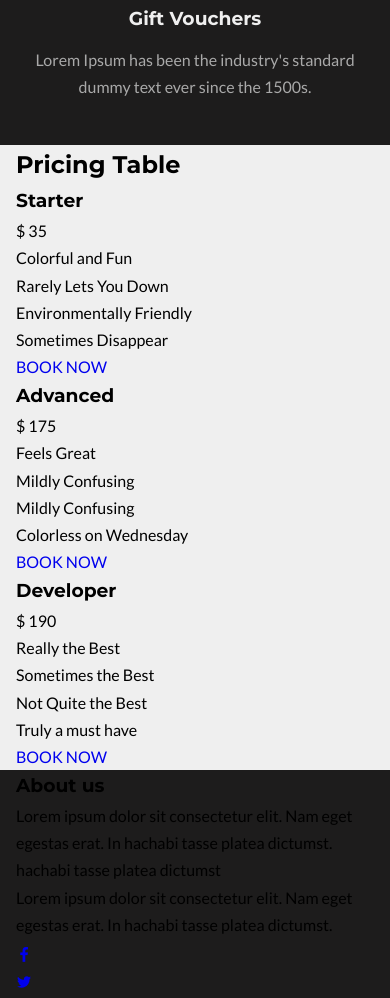
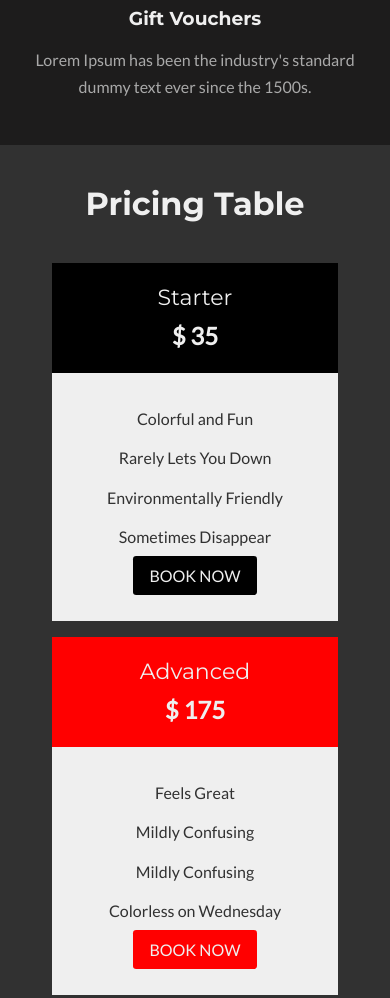
Before and after one commit to Miltoniweb/PageSurf, a plain HTML site: page index.html in a window 390 px wide. Shown: the part 2711-3709 px from the top of the page. Drawn offline with Linux system fonts and the light colour scheme.

Commit message:
estilo sesion Pricing table, teminados version mobile

```diff
--- a/css/styles.css
+++ b/css/styles.css
@@ -562,7 +562,51 @@ img {
       margin: 1.625em 0 0.625em 0; }
 
 .content-pricing-table {
-  background-color: #EFEFEF; }
+  padding-top: 2em;
+  padding-bottom: 2em;
+  background-color: #313131; }
+  .content-pricing-table__title {
+    padding-bottom: 1em;
+    font-size: 2em;
+    text-align: center;
+    color: #EFEFEF; }
+  .content-pricing-table .card-pricing-table {
+    margin: auto;
+    width: 80%;
+    padding-bottom: 1em;
+    text-align: center;
+    -webkit-transition: all 1s;
+    -o-transition: all 1s;
+    transition: all 1s; }
+    .content-pricing-table .card-pricing-table:nth-of-type(2n+1):hover {
+      -webkit-transform: scale(0.9, 0.9);
+      -ms-transform: scale(0.9, 0.9);
+      transform: scale(0.9, 0.9); }
+      .content-pricing-table .card-pricing-table:nth-of-type(2n+1):hover .pricing-top, .content-pricing-table .card-pricing-table:nth-of-type(2n+1):hover a {
+        background-color: red; }
+    .content-pricing-table .card-pricing-table:nth-of-type(2) .pricing-top, .content-pricing-table .card-pricing-table:nth-of-type(2) a {
+      background-color: red; }
+    .content-pricing-table .card-pricing-table .pricing-top {
+      padding: 1em;
+      background-color: black;
+      color: #EFEFEF; }
+    .content-pricing-table .card-pricing-table__title {
+      font-weight: 400;
+      font-size: 1.375em; }
+    .content-pricing-table .card-pricing-table__price {
+      font-weight: 700;
+      font-size: 1.5em; }
+    .content-pricing-table .card-pricing-table__description {
+      margin-bottom: 0.75em;
+      color: #313131; }
+    .content-pricing-table .card-pricing-table__btn {
+      padding: .6em 1em;
+      border-radius: .2em;
+      color: #EFEFEF;
+      background-color: black; }
+    .content-pricing-table .card-pricing-table .pricing-bottom {
+      padding: 2em 1em;
+      background-color: #EFEFEF; }
 
 .content-footer {
   background-color: #1D1C1C; }
--- a/index.html
+++ b/index.html
@@ -92,10 +92,10 @@
             <h3 class="card-pricing-table__title">Starter</h3><span class="card-pricing-table__price">&#36; 35 </span>
           </div>
           <div class="pricing-bottom">
-            <p class="card-pricing-table__decription">Colorful and Fun</p>
-            <p class="card-pricing-table__decription">Rarely Lets You Down</p>
-            <p class="card-pricing-table__decription">Environmentally Friendly</p>
-            <p class="card-pricing-table__decription">Sometimes Disappear</p><a class="card-pricing-table__btn" href="#">BOOK NOW</a>
+            <p class="card-pricing-table__description">Colorful and Fun</p>
+            <p class="card-pricing-table__description">Rarely Lets You Down</p>
+            <p class="card-pricing-table__description">Environmentally Friendly</p>
+            <p class="card-pricing-table__description">Sometimes Disappear</p><a class="card-pricing-table__btn" href="#">BOOK NOW</a>
           </div>
         </article>
         <article class="card-pricing-table">
@@ -103,10 +103,10 @@
             <h3 class="card-pricing-table__title">Advanced</h3><span class="card-pricing-table__price">&#36; 175 </span>
           </div>
           <div class="pricing-bottom">
-            <p class="card-pricing-table__decription">Feels Great</p>
-            <p class="card-pricing-table__decription">Mildly Confusing</p>
-            <p class="card-pricing-table__decription">Mildly Confusing</p>
-            <p class="card-pricing-table__decription">Colorless on Wednesday</p><a class="card-pricing-table__btn" href="#">BOOK NOW</a>
+            <p class="card-pricing-table__description">Feels Great</p>
+            <p class="card-pricing-table__description">Mildly Confusing</p>
+            <p class="card-pricing-table__description">Mildly Confusing</p>
+            <p class="card-pricing-table__description">Colorless on Wednesday</p><a class="card-pricing-table__btn" href="#">BOOK NOW</a>
           </div>
         </article>
         <article class="card-pricing-table">
@@ -114,10 +114,10 @@
             <h3 class="card-pricing-table__title">Developer</h3><span class="card-pricing-table__price">&#36; 190 </span>
           </div>
           <div class="pricing-bottom">
-            <p class="card-pricing-table__decription">Really the Best</p>
-            <p class="card-pricing-table__decription">Sometimes the Best</p>
-            <p class="card-pricing-table__decription">Not Quite the Best</p>
-            <p class="card-pricing-table__decription">Truly a must have</p><a class="card-pricing-table__btn" href="#">BOOK NOW</a>
+            <p class="card-pricing-table__description">Really the Best</p>
+            <p class="card-pricing-table__description">Sometimes the Best</p>
+            <p class="card-pricing-table__description">Not Quite the Best</p>
+            <p class="card-pricing-table__description">Truly a must have</p><a class="card-pricing-table__btn" href="#">BOOK NOW</a>
           </div>
         </article>
       </section>
```
